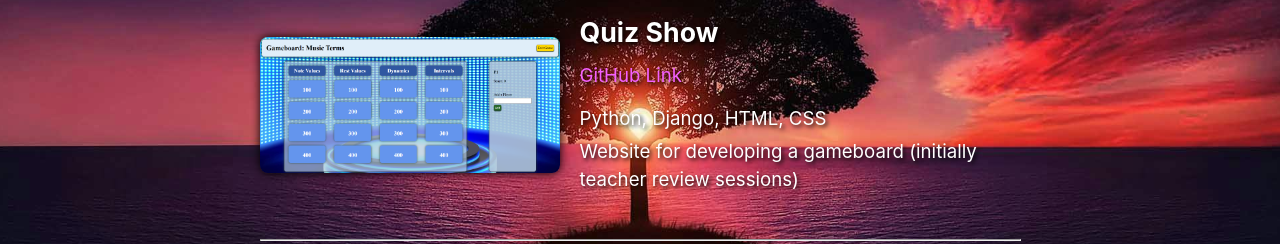
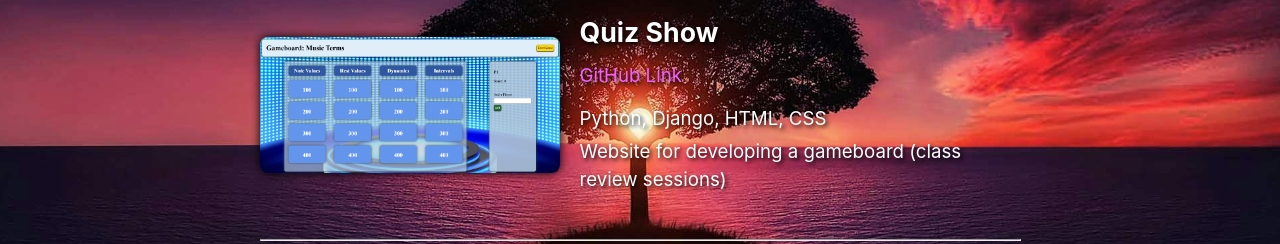
Before and after one commit to Wbradmeyer/vitePortfolio, a Vue app: page / in a window 1280 px wide. Shown: the part 2000-2244 px from the top of the page. Built offline with nearby package versions, Linux system fonts and the light colour scheme.

Commit message:
trunc quiz text

```diff
--- a/src/components/Projects.vue
+++ b/src/components/Projects.vue
@@ -11,7 +11,7 @@ const projects = [
         alt: "quiz show screenshot",
         link: "https://github.com/Wbradmeyer/quiz_show",
         technologies: "Python, Django, HTML, CSS",
-        description: "Website for developing a gameboard (initially teacher review sessions)",
+        description: "Website for developing a gameboard (class review sessions)",
     },
     {
         title: "Instrument Hub",
```
